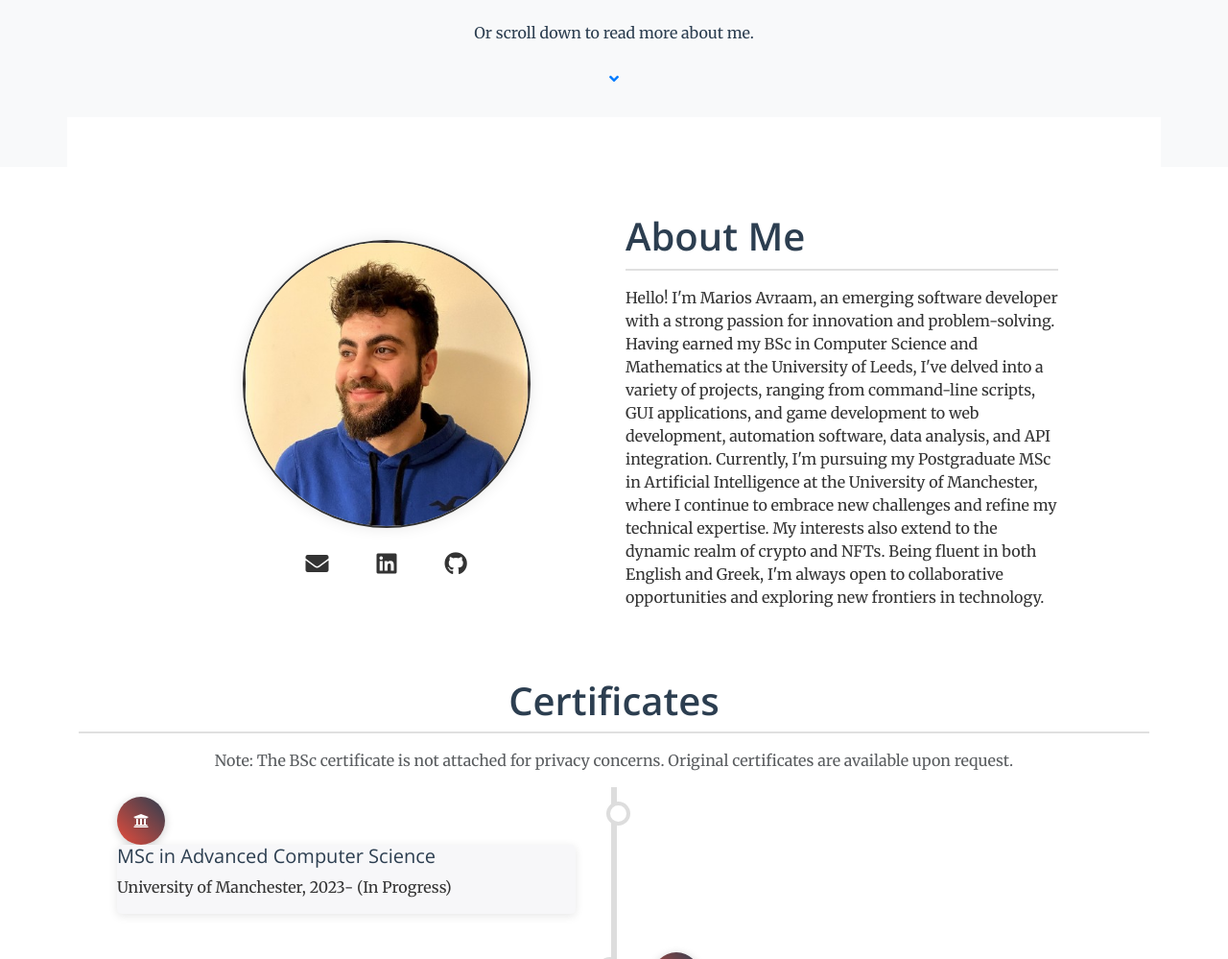
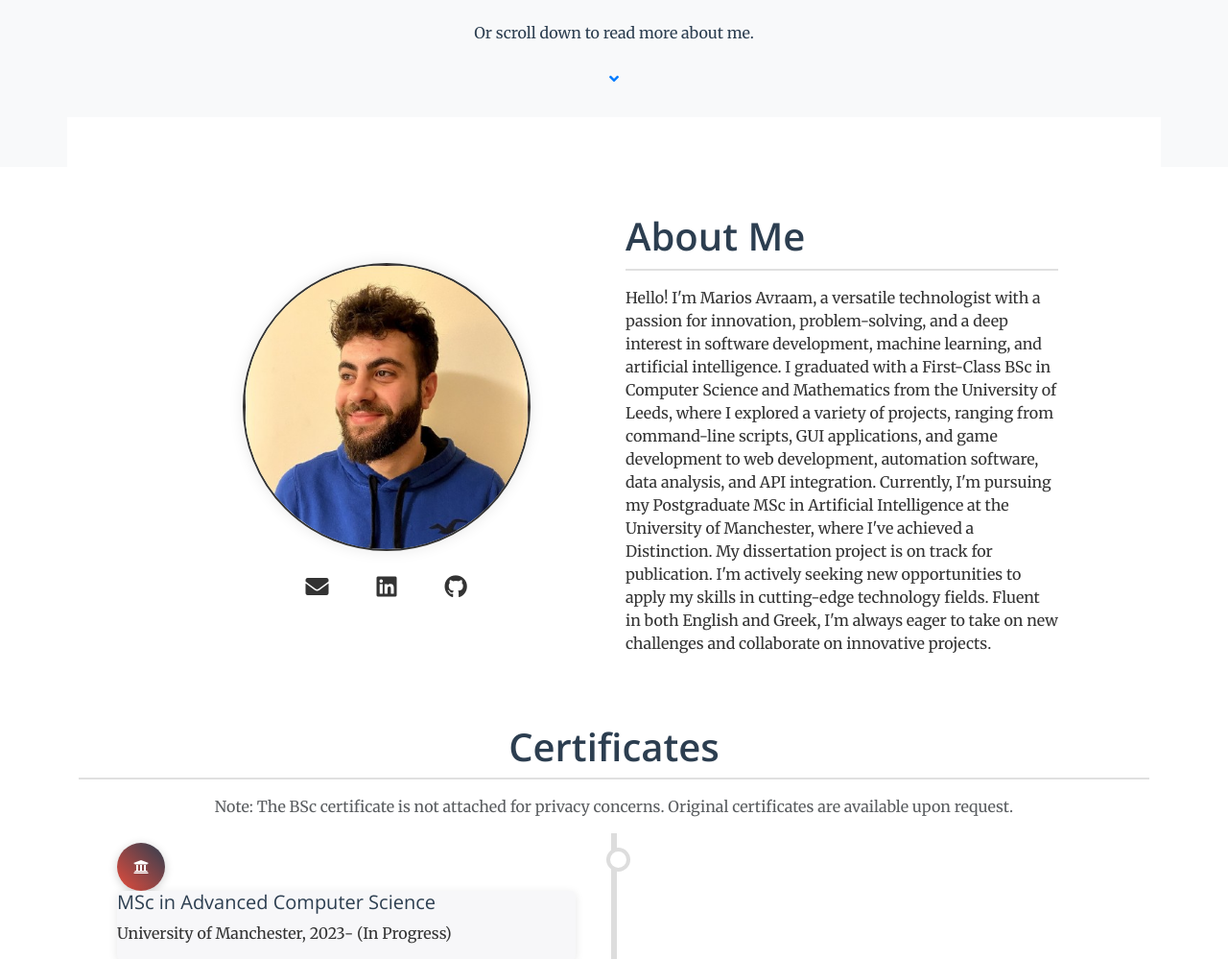
Before and after one commit to MariosAvraam/portfolio-website, a Flask app: page / in a window 1280 px wide. Shown: the part 682-1681 px from the top of the page at 96% size. Run offline with Flask 3, Linux system fonts and the light colour scheme; some libraries are stand-ins or nearby versions.

Commit message:
- Update bio information. - Update resume

```diff
--- a/templates/index.html
+++ b/templates/index.html
@@ -39,16 +39,19 @@
     <div class="col-md-5">
       <h2 class="mb-3 section-title section-title-border">About Me</h2>
       <p>
-        Hello! I'm Marios Avraam, an emerging software developer with a strong passion
-        for innovation and problem-solving. Having earned my BSc in Computer Science
-        and Mathematics at the University of Leeds, I've delved into a variety of projects,
-        ranging from command-line scripts, GUI applications, and game development
-        to web development, automation software, data analysis, and API integration.
-        Currently, I'm pursuing my Postgraduate MSc in Artificial Intelligence at
-        the University of Manchester, where I continue to embrace new challenges
-        and refine my technical expertise. My interests also extend to the dynamic
-        realm of crypto and NFTs. Being fluent in both English and Greek, I'm always
-        open to collaborative opportunities and exploring new frontiers in technology.
+        Hello! I'm Marios Avraam, a versatile technologist with a passion
+        for innovation, problem-solving, and a deep interest in software development,
+        machine learning, and artificial intelligence. I graduated with a
+        First-Class BSc in Computer Science and Mathematics from the
+        University of Leeds, where I explored a variety of projects, ranging from
+        command-line scripts, GUI applications, and game development to web
+        development, automation software, data analysis, and API integration.
+        Currently, I'm pursuing my Postgraduate MSc in Artificial Intelligence
+        at the University of Manchester, where I've achieved a Distinction.
+        My dissertation project is on track for publication. I'm actively seeking
+        new opportunities to apply my skills in cutting-edge technology fields.
+        Fluent in both English and Greek, I'm always eager to take on new challenges
+        and collaborate on innovative projects.
       </p>
     </div>
     <div class="col-md-1"></div>
```
Also changed, not shown: 1 other file.
